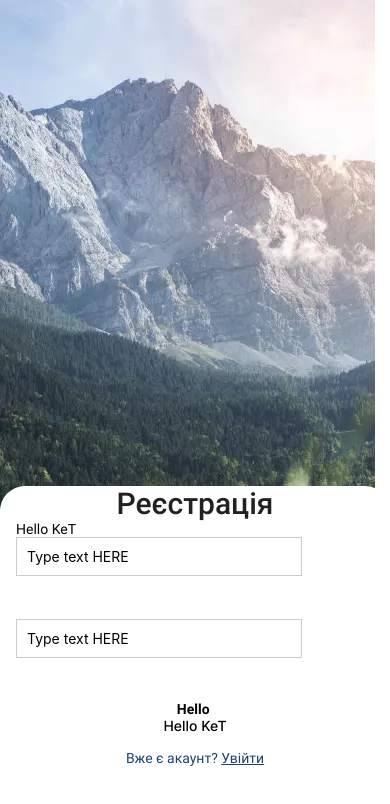
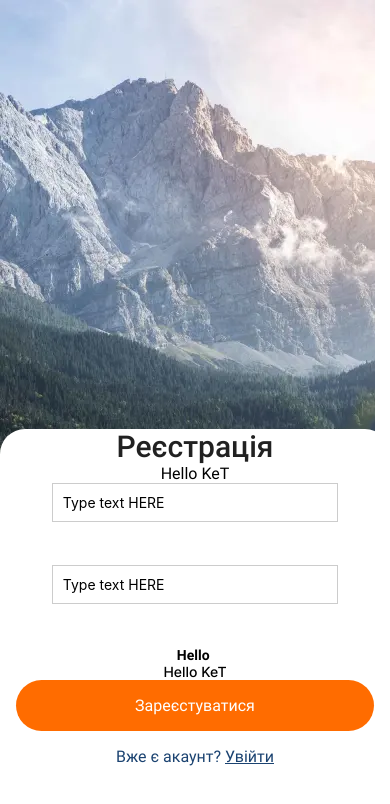
Before and after one commit to VIlliaV/hw-native, a React Native app: screen / in a window 390 px wide. Shown: the top 804 px of the page. Built offline with nearby package versions, Linux system fonts and the light colour scheme.

Commit message:
UPD | style

```diff
--- /dev/null
+++ b/style/font.js
@@ -0,0 +1,4 @@
+fontSize = {
+  title: 30,
+  text: 16,
+};
--- a/style/styles.js
+++ b/style/styles.js
@@ -13,7 +13,7 @@ export const styles = StyleSheet.create({
   },
   popUp: {
     position: "relative",
-    justifyContent: "flex-end",
+    alignItems: "center",
     backgroundColor: color.bg,
     paddingHorizontal: 16,
     borderTopLeftRadius: 25,
@@ -22,6 +22,8 @@ export const styles = StyleSheet.create({
 
   text: {
     fontFamily: "Roboto-Regular",
+    fontSize: 16,
+    textAlignVertical: "bottom",
   },
   textInput: {
     borderWidth: 1,
@@ -29,6 +31,15 @@ export const styles = StyleSheet.create({
     padding: 10,
     width: "80%",
     marginBottom: 43,
+  },
+  button: {
+    width: "100%",
+    padding: 16,
+    marginBottom: 16,
+    borderRadius: 100,
+    color: color.bg,
+    backgroundColor: color.accent,
+    alignItems: "center",
   },
   title: {
     fontFamily: "Roboto-Medium",
```
